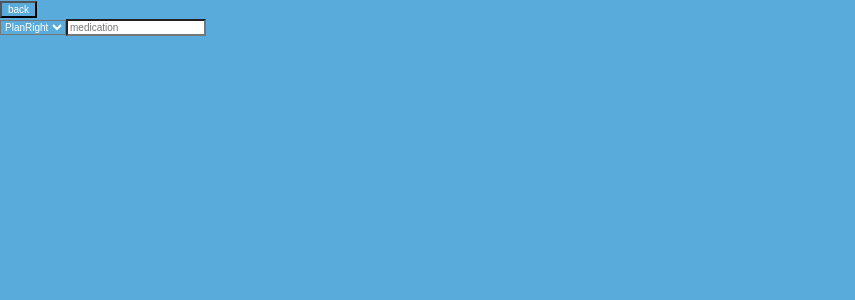
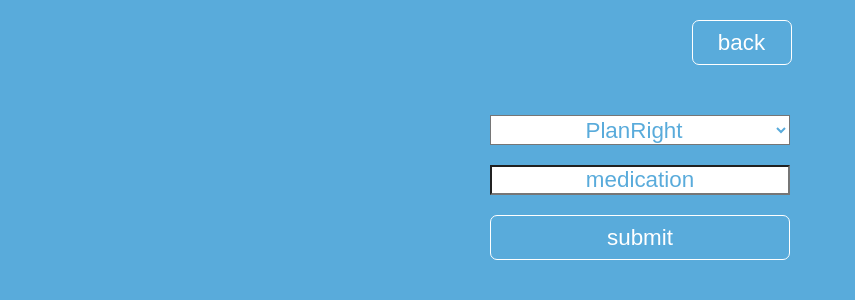
Before and after one commit to adamhinckley/Insurance-Risk-Assesment, a React (Create React App) app: page /med-list in a window 1280 px wide. Shown: the top 300 px of the page, without its empty margins (0-855 px from the left). Built offline with nearby package versions, Linux system fonts and the light colour scheme.

Commit message:
initial styling complete and adds complonets that need work

```diff
--- a/src/components/BuildChart.js
+++ b/src/components/BuildChart.js
@@ -2,7 +2,7 @@
 import axios from "axios";
 import { Link } from "react-router-dom";
 
-const api = "";
+const api = "https://insurance-risk-assesment.herokuapp.com";
 class BuildChart extends React.Component {
   constructor() {
     super();
@@ -24,7 +24,7 @@
   getResults = e => {
     e.preventDefault();
     const { height, weight } = this.state;
-    axios.get(`${api}`, { height, weight });
+    axios.get(`${api}/`, { height, weight });
   };
 
   radioHandler = e => {
--- a/src/components/MedicationList.js
+++ b/src/components/MedicationList.js
@@ -11,17 +11,20 @@
       message: ""
     };
   }
+  changeHandler = e => {
+    this.setState({ [e.target.name]: e.target.value });
+  };
   render() {
     return (
-      <div className="build-chart">
+      <div className="med-list">
         <div className="back-button-container">
           <Link to="/">
             <button className="back-button">back</button>
           </Link>
         </div>
-        <form>
+        <form className="input-container">
           <label htmlFor="Product" />
-          <select name="product" value={this.state.product}>
+          <select name="product" value={this.state.product} className="input">
             <option value="PlanRight" className="medication-select">
               PlanRight
             </option>
@@ -32,8 +35,10 @@
             name="medication"
             placeholder="medication"
             value={this.state.medication}
-            className="medication-select"
+            className="input"
+            onChange={this.changeHandler}
           />
+          <button>submit</button>
         </form>
       </div>
     );
--- a/src/css/index.css
+++ b/src/css/index.css
@@ -152,6 +152,7 @@
 }
 .home h2 {
   margin-bottom: 100px;
+  font-family: Arial, Helvetica, sans-serif;
   font-size: 1.6rem;
 }
 .home button {
@@ -228,6 +229,48 @@
 .buildChart ::placeholder {
   color: #59abdb;
 }
-.medication-select {
+.med-list {
+  display: flex;
+  justify-content: center;
+  align-items: center;
+  flex-direction: column;
+}
+.med-list button {
+  width: 300px;
+  height: 45px;
+  background-color: #59abdb;
+  color: white;
+  border-radius: 7px;
+  font-size: 1.4rem;
+  border: 1px solid white;
+  cursor: pointer;
+}
+.med-list .back-button-container {
+  display: flex;
+  justify-content: flex-end;
+  flex-direction: row;
+  width: 375px;
+  margin-top: 20px;
+}
+.med-list .back-button {
+  width: 100px;
+  margin-right: 36px;
+  cursor: pointer;
+}
+.med-list .input-container {
+  margin-top: 50px;
+  display: flex;
+  flex-direction: column;
+}
+.med-list .input {
+  width: 300px;
+  height: 30px;
+  font-size: 1.4rem;
   background-color: white;
+  color: #59abdb;
+  margin-bottom: 20px;
+  text-align: center;
 }
+.med-list ::placeholder {
+  color: #59abdb;
+}
--- a/src/less/home.less
+++ b/src/less/home.less
@@ -8,7 +8,7 @@
 
   h2 {
     margin-bottom: 100px;
-
+    font-family: Arial, Helvetica, sans-serif;
     font-size: 1.6rem;
   }
 
--- a/src/less/medicationList.less
+++ b/src/less/medicationList.less
@@ -1,3 +1,51 @@
-.medication-select {
-  background-color: white;
+.med-list {
+  display: flex;
+  justify-content: center;
+  align-items: center;
+  flex-direction: column;
+
+  button {
+    width: 300px;
+    height: 45px;
+    background-color: rgb(89, 171, 219);
+    color: white;
+    border-radius: 7px;
+    font-size: 1.4rem;
+    border: 1px solid white;
+    cursor: pointer;
+  }
+
+  .back-button-container {
+    display: flex;
+    justify-content: flex-end;
+    flex-direction: row;
+    width: 375px;
+    margin-top: 20px;
+  }
+
+  .back-button {
+    width: 100px;
+    margin-right: 36px;
+    cursor: pointer;
+  }
+
+  .input-container {
+    margin-top: 50px;
+    display: flex;
+    flex-direction: column;
+  }
+
+  .input {
+    width: 300px;
+    height: 30px;
+    font-size: 1.4rem;
+    background-color: white;
+    color: rgb(89, 171, 219);
+    margin-bottom: 20px;
+    text-align: center;
+  }
+
+  ::placeholder {
+    color: rgb(89, 171, 219);
+  }
 }
```
Also changed, not shown: src/components/AutoFill.js (added, +266 -0 lines), src/components/Login.js (added, +7 -0 lines).
